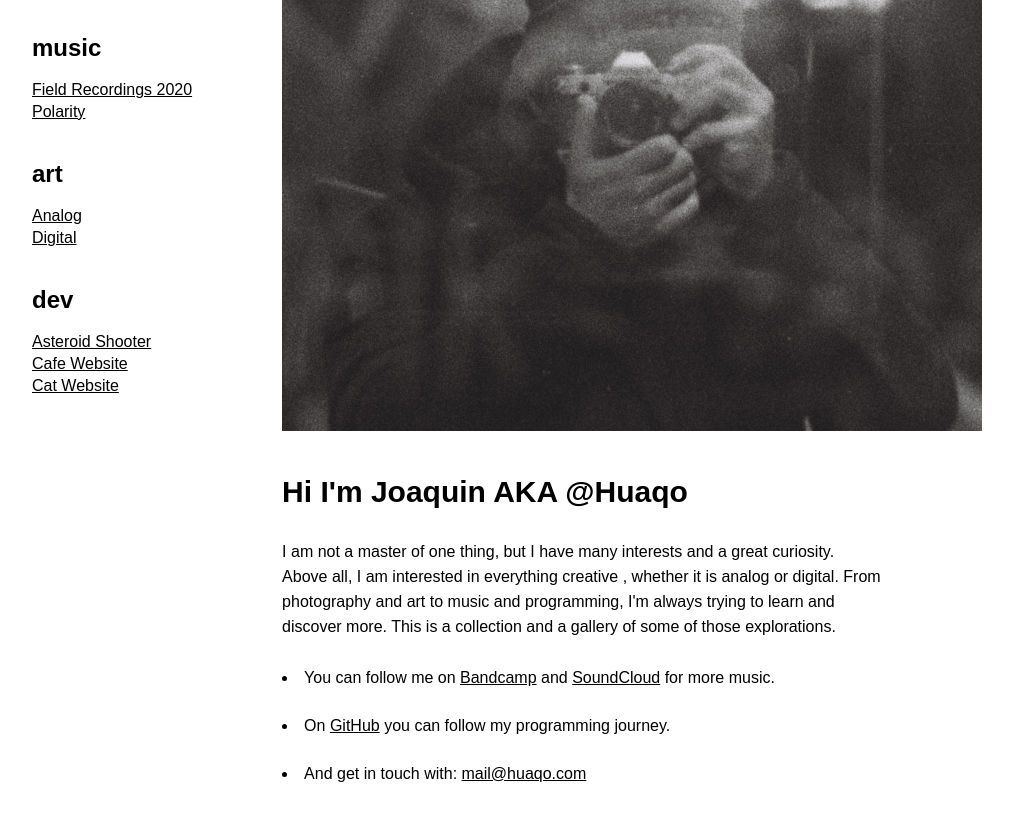
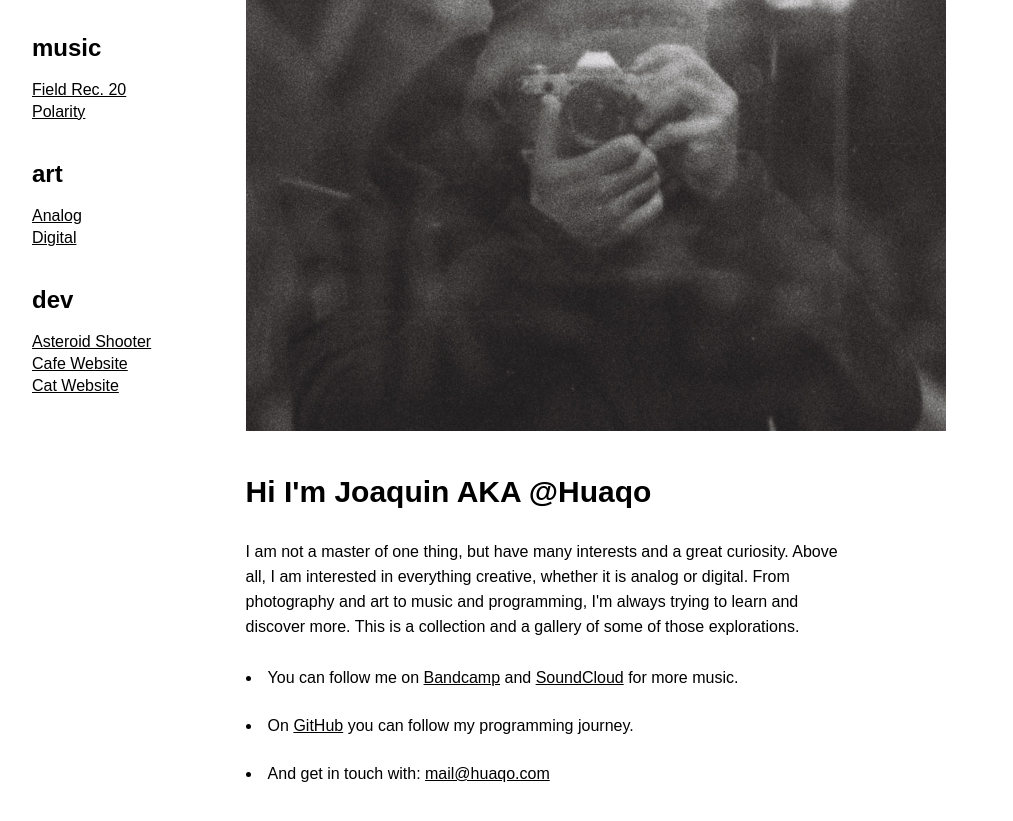
Before and after one commit to Huaqo/huaqo.github.io, a plain HTML site: page index.html in a window 1280 px wide. Shown: the part 459-1280 px from the top of the page, without its empty margins (13-1026 px from the left). Drawn offline with Linux system fonts and the light colour scheme.

Commit message:
page titles

```diff
--- a/index.html
+++ b/index.html
@@ -35,7 +35,7 @@
                     <section>
                         <h2>music</h2>
                         <ul class='nobull capital'>
-                            <li><a href='field2020.html'>Field Recordings 2020</a></li>
+                            <li><a href='field2020.html'>Field Rec. 20</a></li>
                             <li><a href='polarity.html'>Polarity</a></li>
 
                         </ul>
@@ -63,7 +63,7 @@
         <img src="thumbnail.png">
         <h2>Hi I'm Joaquin AKA @huaqo</h2>
         <p>
-            I am not a master of one thing, but I have many interests and a great curiosity. Above all, I am interested in everything creative , whether it is analog or digital. From photography and art to music and programming, I'm always trying to learn and discover more. This is a collection and a gallery of some of those explorations.
+            I am not a master of one thing, but have many interests and a great curiosity. Above all, I am interested in everything creative, whether it is analog or digital. From photography and art to music and programming, I'm always trying to learn and discover more. This is a collection and a gallery of some of those explorations.
         </p>
         <p>
         <li>You can follow me on <a href='https://huaqo.bandcamp.com'>Bandcamp</a> and <a href='https://soundcloud.com/huaqo'>SoundCloud</a> for more music.</li>
```
